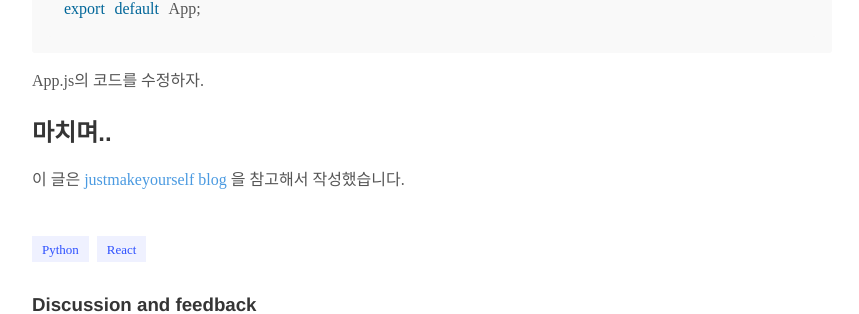
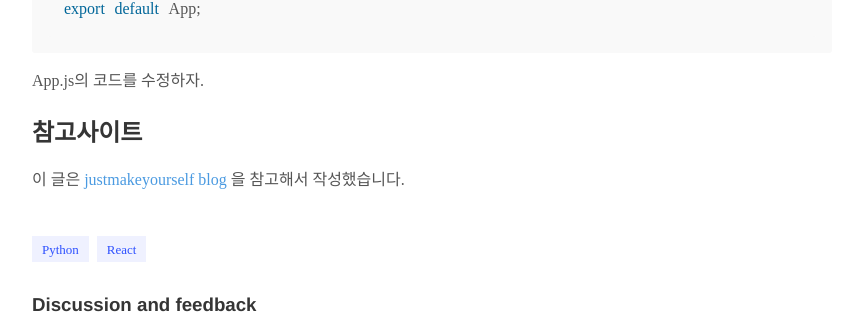
Before and after one commit to hyeongJuKim/hyeongjukim.github.io, a Jekyll site: the page built from _posts/2019-11-27-React Django Project 만들기.md, in a window 1280 px wide and 900 px high, scrolled down 8090 px. Shown: the part 418-732 px from the top of the window, without its empty margins (208-1067 px from the left). Built offline with Jekyll 4.4.1, drawn with Linux system fonts in a browser that asks for light colours; some web fonts are replaced; comment, search, counter and statistics services are not loaded.

Commit message:
참고사이트 추가

```diff
--- a/_posts/2019-11-27-React Django Project 만들기.md
+++ b/_posts/2019-11-27-React Django Project 만들기.md
@@ -326,5 +326,5 @@ export default App;
 App.js의 코드를 수정하자.
 
 
-## 마치며..
+## 참고사이트
 이 글은 [justmakeyourself blog](https://justmakeyourself.tistory.com/entry/django-connect-react){: target="_blank"} 을 참고해서 작성했습니다.
```
